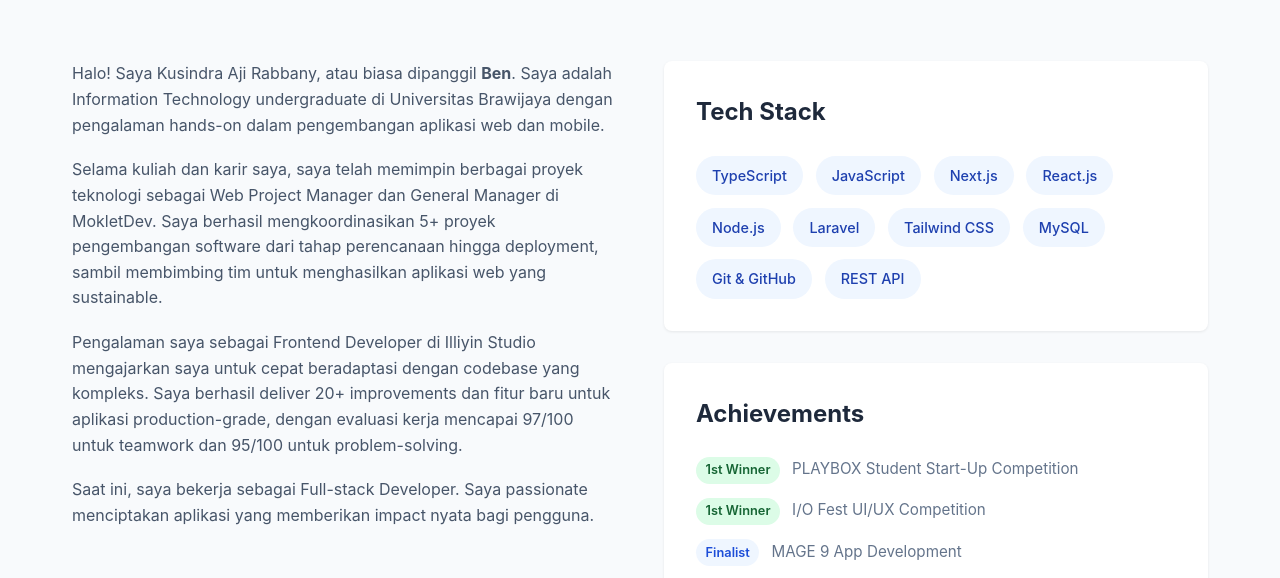
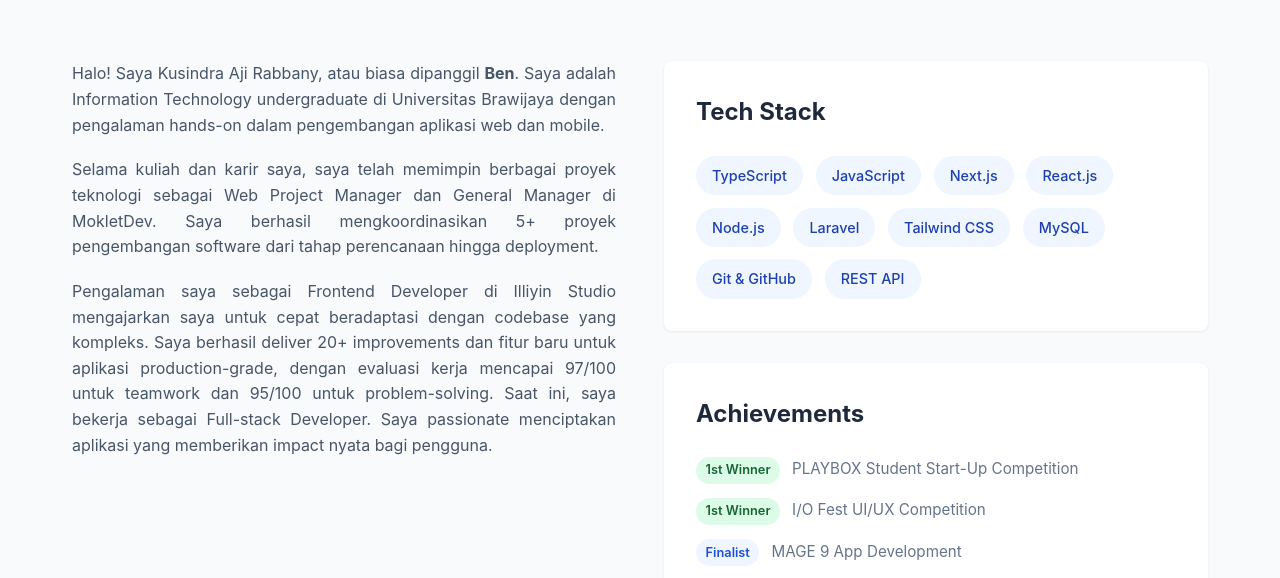
Before and after one commit to justpiple/gdgoc-webdev-study-jam-1, a plain HTML site: page about.html in a window 1280 px wide. Shown: the part 203-781 px from the top of the page. Drawn offline with Linux system fonts and the light colour scheme.

Commit message:
fix: Update about section and style adjustments for text alignment

```diff
--- a/about.html
+++ b/about.html
@@ -42,18 +42,15 @@
             Selama kuliah dan karir saya, saya telah memimpin berbagai proyek teknologi
             sebagai Web Project Manager dan General Manager di MokletDev. Saya berhasil
             mengkoordinasikan 5+ proyek pengembangan software dari tahap perencanaan
-            hingga deployment, sambil membimbing tim untuk menghasilkan aplikasi web
-            yang sustainable.
+            hingga deployment.
           </p>
           <p>
             Pengalaman saya sebagai Frontend Developer di Illiyin Studio mengajarkan
             saya untuk cepat beradaptasi dengan codebase yang kompleks. Saya berhasil
             deliver 20+ improvements dan fitur baru untuk aplikasi production-grade,
             dengan evaluasi kerja mencapai 97/100 untuk teamwork dan 95/100 untuk
-            problem-solving.
-          </p>
-          <p>
-            Saat ini, saya bekerja sebagai Full-stack Developer. Saya passionate menciptakan aplikasi yang memberikan
+            problem-solving. Saat ini, saya bekerja sebagai Full-stack Developer. Saya passionate menciptakan aplikasi
+            yang memberikan
             impact nyata bagi pengguna.
           </p>
         </div>
--- a/assets/style.css
+++ b/assets/style.css
@@ -217,6 +217,7 @@ h3 {
 .about-text p {
   margin-bottom: 1.2rem;
   color: var(--color-subtle);
+  text-align: justify;
 }
 
 .tech-stack {
```
